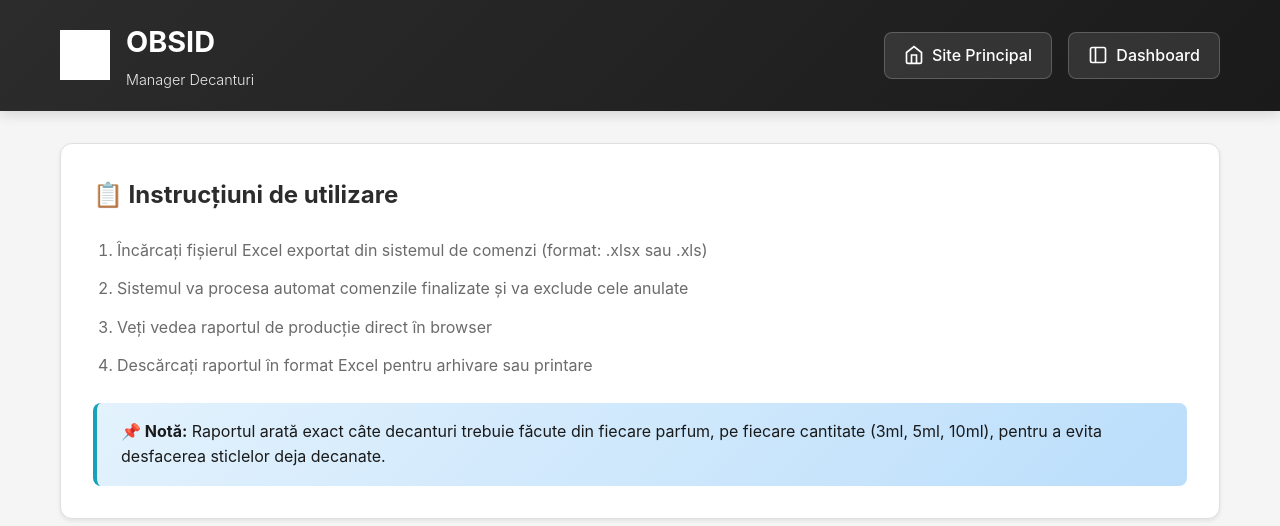
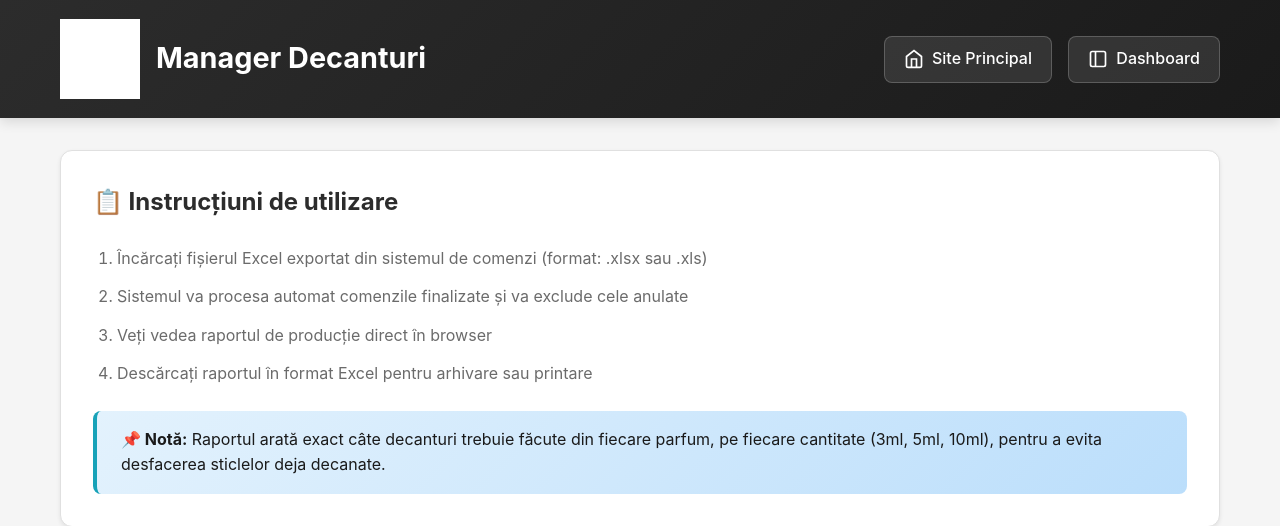
Before and after one commit to obsid2025/manager_decanturi, a Flask app: page / in a window 1280 px wide. Shown: the top 526 px of the page. Run offline with Flask 3, Linux system fonts and the light colour scheme; grey boxes are pictures that could not be loaded.

Commit message:
UI improvements: larger logo (80px) and simplified header text

```diff
--- a/static/css/style.css
+++ b/static/css/style.css
@@ -66,8 +66,8 @@ body {
 }
 
 .logo {
-    width: 50px;
-    height: 50px;
+    width: 80px;
+    height: 80px;
     filter: brightness(0) invert(1);
 }
 
--- a/templates/index.html
+++ b/templates/index.html
@@ -15,8 +15,7 @@
                 <div class="logo-section">
                     <img src="https://gomagcdn.ro/domains3/obsid.ro/files/company/parfumuri-arabesti8220.svg" alt="OBSID Logo" class="logo">
                     <div class="brand-text">
-                        <h1>OBSID</h1>
-                        <p>Manager Decanturi</p>
+                        <h1>Manager Decanturi</h1>
                     </div>
                 </div>
                 <nav class="nav-menu">
```
